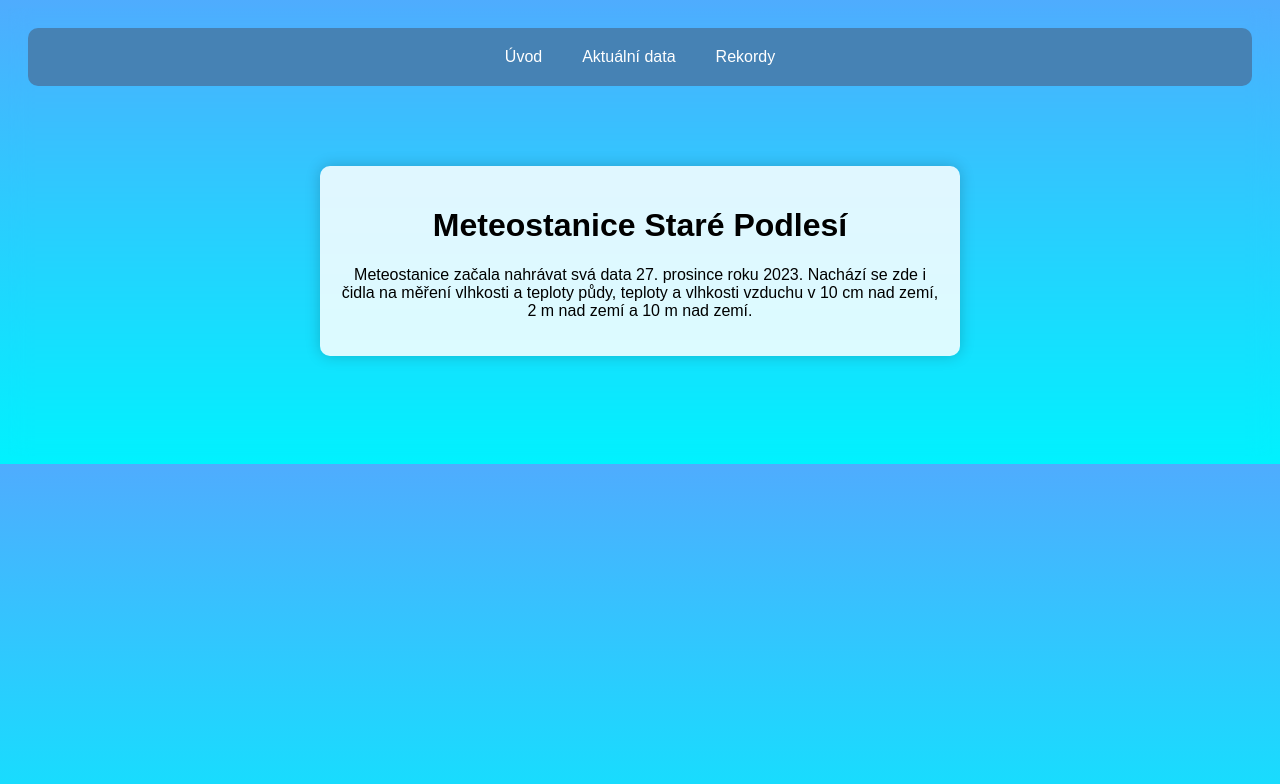
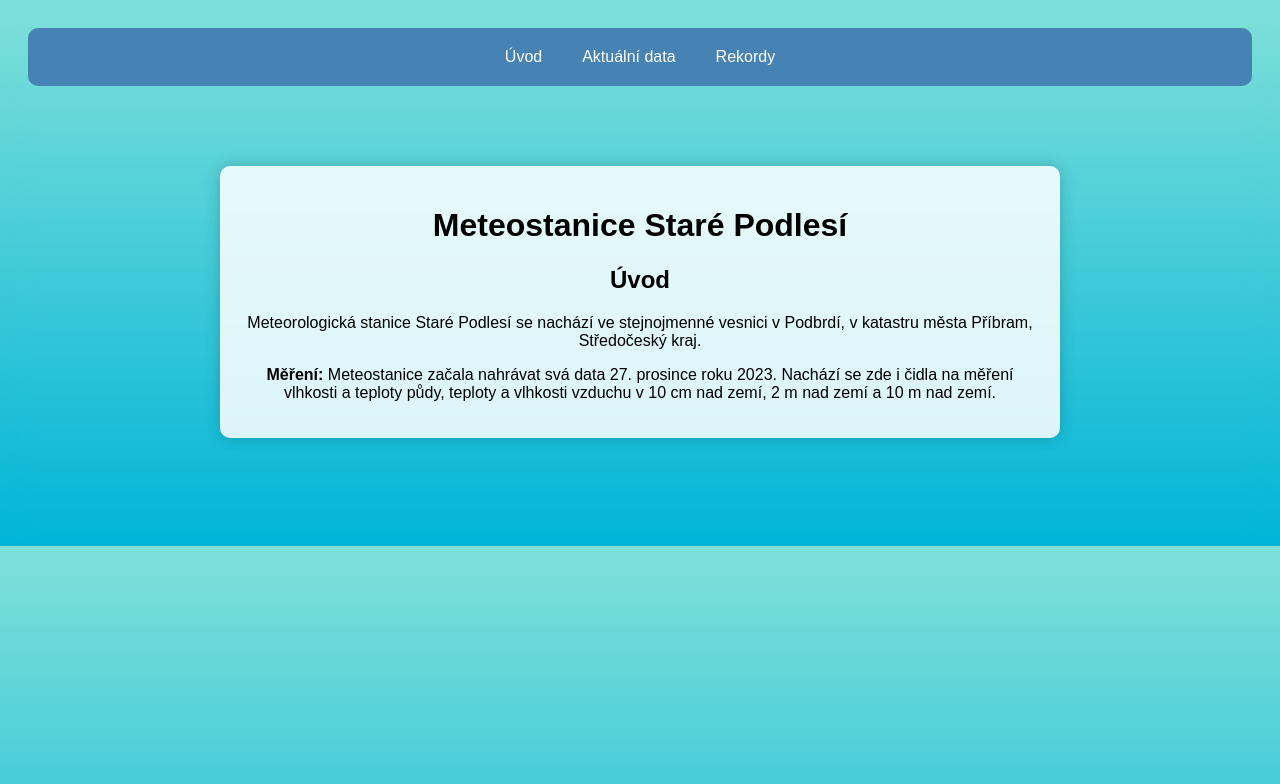
Before and after one commit to Meteostanice-Podlesi/Meteostanice-Stare-Podlesi, a plain HTML site: page index.html in a window 1280 px wide. Drawn offline with Linux system fonts and the light colour scheme.

Commit message:
Update index.html

```diff
--- a/index.html
+++ b/index.html
@@ -3,12 +3,12 @@
 <head>
     <meta charset="UTF-8">
     <meta name="viewport" content="width=device-width, initial-scale=1.0">
-    <title>Meteostanice Staré Podlesí</title>
+    <title>Úvod - Meteostanice</title>
     <style>
         body {
             font-family: Arial, sans-serif;
             text-align: center;
-            background: linear-gradient(to bottom, #4facfe, #00f2fe);
+            background: linear-gradient(to top, #00b4d8, #80e0d9); /* Tyrkysová přechod od tmavé na světlou odspoda nahoru */
             padding: 20px;
             position: relative;
         }
@@ -19,13 +19,13 @@
             left: 0;
             width: 100%;
             height: 100%;
-            backdrop-filter: blur(10px);
+            backdrop-filter: blur(10px); /* Rozmazané pozadí */
             z-index: -1;
         }
         .container {
-            max-width: 600px;
+            max-width: 800px;
             margin: 10vh auto;
-            background: rgba(255, 255, 255, 0.85);
+            background: rgba(255, 255, 255, 0.85); /* Poloprůhledné pozadí pro obsah */
             padding: 20px;
             border-radius: 10px;
             box-shadow: 0 0 15px rgba(0, 0, 0, 0.2);
@@ -57,7 +57,9 @@
 
     <div class="container">
         <h1>Meteostanice Staré Podlesí</h1>
-        <p>Meteostanice začala nahrávat svá data 27. prosince roku 2023. Nachází se zde i čidla na měření vlhkosti a teploty půdy, teploty a vlhkosti vzduchu v 10 cm nad zemí, 2 m nad zemí a 10 m nad zemí.</p>
+        <h2>Úvod</h2>
+        <p>Meteorologická stanice Staré Podlesí se nachází ve stejnojmenné vesnici v Podbrdí, v katastru města Příbram, Středočeský kraj.</p>
+        <p><strong>Měření:</strong> Meteostanice začala nahrávat svá data 27. prosince roku 2023. Nachází se zde i čidla na měření vlhkosti a teploty půdy, teploty a vlhkosti vzduchu v 10 cm nad zemí, 2 m nad zemí a 10 m nad zemí.</p>
     </div>
 </body>
 </html>
```
